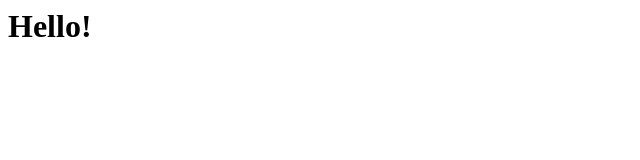
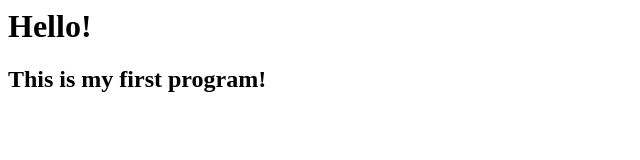
Before and after one commit to ghosri/coursera-test, a plain HTML site: page index.html in a window 1280 px wide. Shown: the whole page, without its empty margins (0-640 px from the left). Drawn offline with Linux system fonts and the light colour scheme.

Commit message:
Update index.html

```diff
--- a/index.html
+++ b/index.html
@@ -1 +1,2 @@
 <h1>Hello!</h1>
+<h2>This is my first program!</h2>
```
